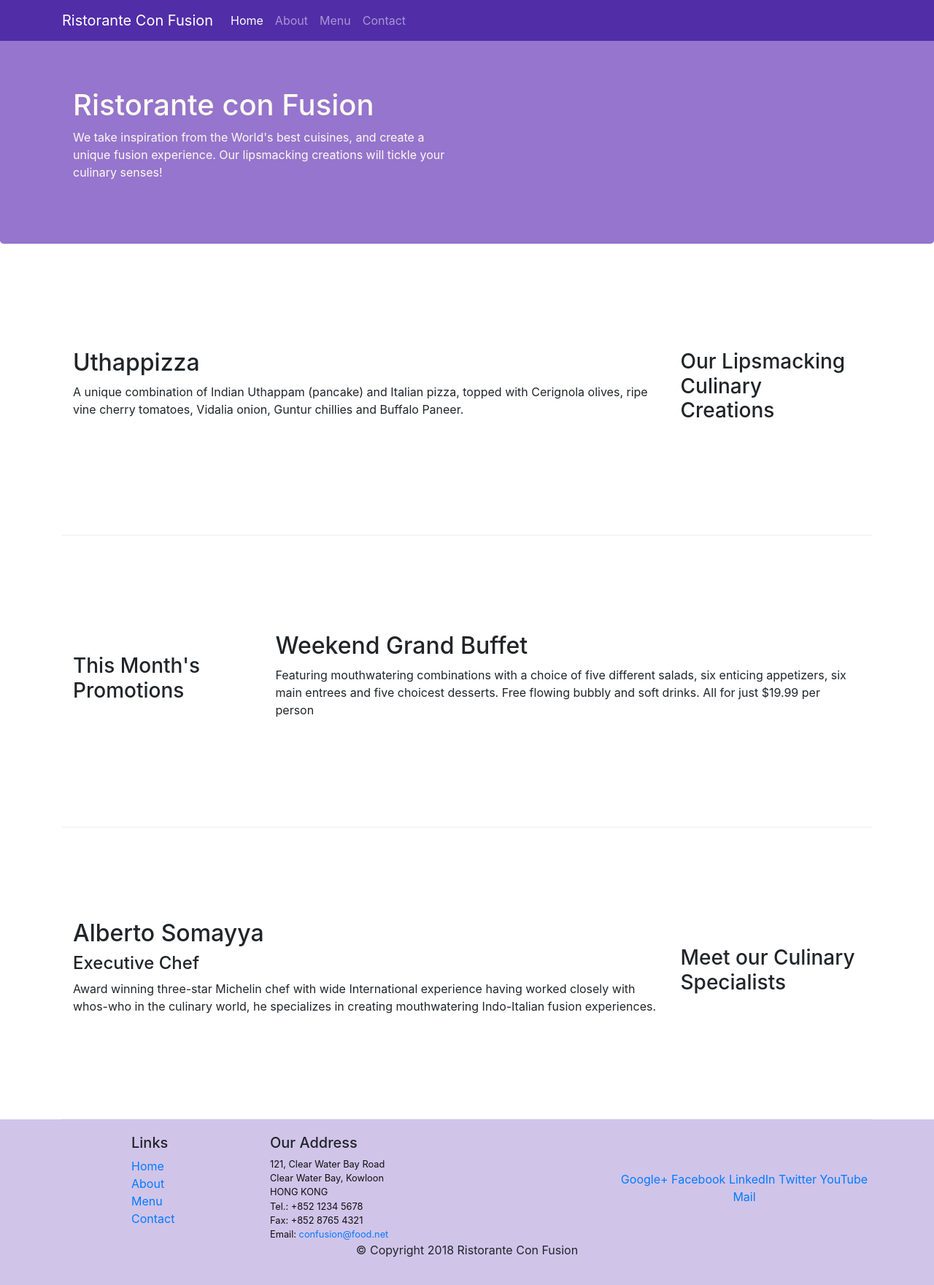
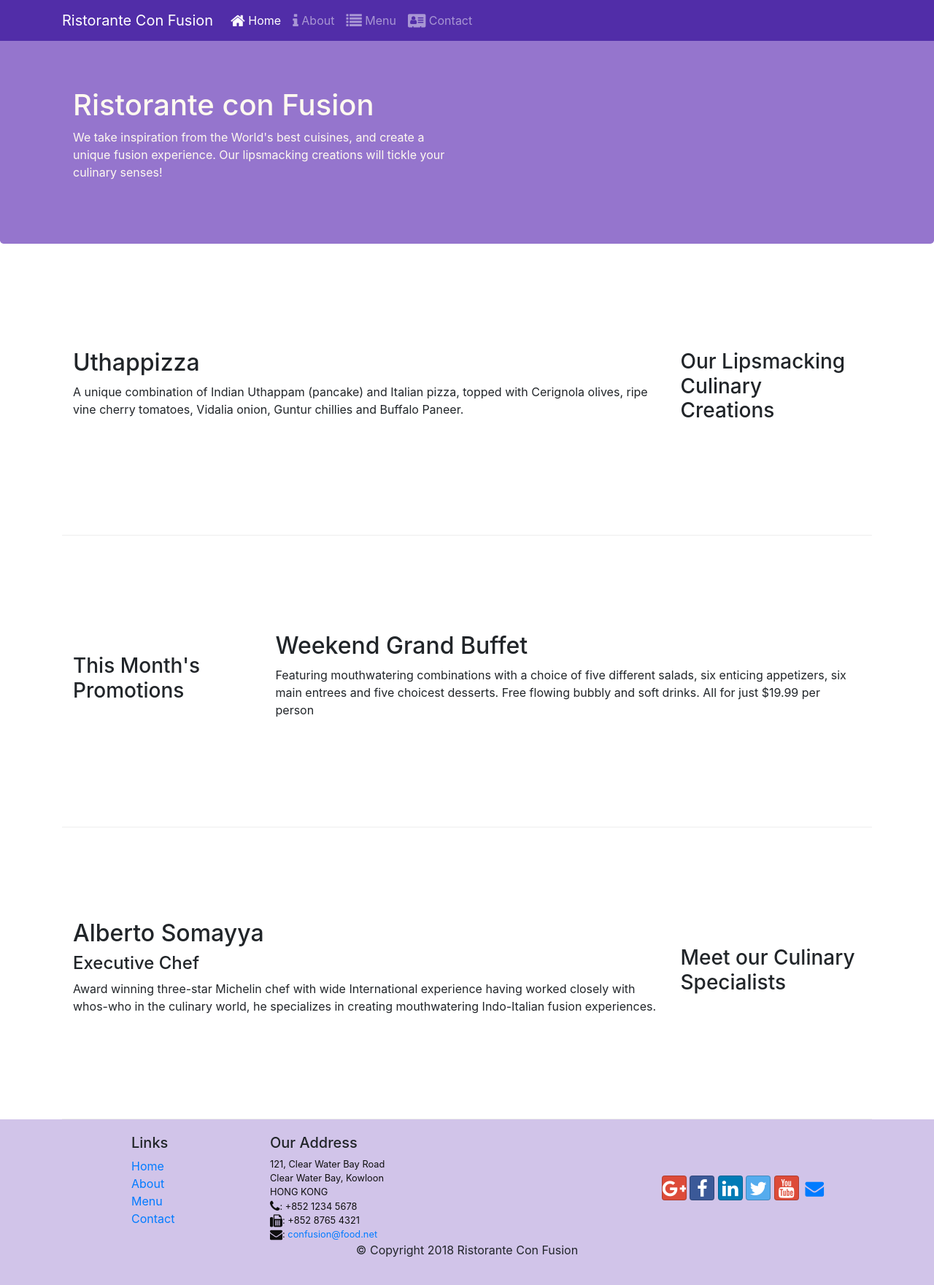
Before and after one commit to zma99/bootstrap-project, a website: page index.html in a window 1280 px wide. Shown: the whole page at 73% size. Drawn offline with nearby package versions, Linux system fonts and the light colour scheme.

Commit message:
Icon Fonts

```diff
--- a/index.html
+++ b/index.html
@@ -9,6 +9,8 @@
 
     <!-- Bootstrap CSS -->
     <link rel="stylesheet" href="node_modules/bootstrap/dist/css/bootstrap.min.css">
+    <link rel="stylesheet" href="node_modules/font-awesome/css/font-awesome.min.css">
+    <link rel="stylesheet" href="node_modules/bootstrap-social/bootstrap-social.css">
     <link rel="stylesheet" href="css/styles.css">
     <title>Ristorante Con Fusion</title>
 </head>
@@ -22,10 +24,10 @@
             <a class="navbar-brand" href="#">Ristorante Con Fusion</a>
             <div class="collapse navbar-collapse" id="Navbar">
                 <ul class="navbar-nav mr-auto">
-                    <li class="nav-item active"><a class="nav-link" href="#">Home</a></li>
-                    <li class="nav-item"><a class="nav-link" href="./aboutus.html">About</a></li>
-                    <li class="nav-item"><a class="nav-link" href="#">Menu</a></li>
-                    <li class="nav-item"><a class="nav-link" href="#">Contact</a></li>
+                    <li class="nav-item active"><a class="nav-link" href="#"><span class="fa fa-home fa-lg"></span> Home</a></li>
+                    <li class="nav-item"><a class="nav-link" href="./aboutus.html"><span class="fa fa-info fa-lg"></span> About</a></li>
+                    <li class="nav-item"><a class="nav-link" href="#"><span class="fa fa-list fa-lg"></span> Menu</a></li>
+                    <li class="nav-item"><a class="nav-link" href="#"><span class="fa fa-address-card fa-lg"></span> Contact</a></li>
                 </ul>
             </div>
         </div>
@@ -85,7 +87,7 @@
                     <h5>Links</h5>
                     <ul class="list-unstyled">
                         <li><a href="#">Home</a></li>
-                        <li><a href="#">About</a></li>
+                        <li><a href="./aboutus.html">About</a></li>
                         <li><a href="#">Menu</a></li>
                         <li><a href="#">Contact</a></li>
                     </ul>
@@ -96,19 +98,19 @@
 		              121, Clear Water Bay Road<br>
 		              Clear Water Bay, Kowloon<br>
 		              HONG KONG<br>
-		              Tel.: +852 1234 5678<br>
-		              Fax: +852 8765 4321<br>
-		              Email: <a href="mailto:confusion@food.net">confusion@food.net</a>
+		              <i class="fa fa-phone fa-lg"></i>: +852 1234 5678<br>
+		              <i class="fa fa-fax fa-lg"></i>: +852 8765 4321<br>
+		              <i class="fa fa-envelope fa-lg"></i>: <a href="mailto:confusion@food.net">confusion@food.net</a>
 		           </address>
                 </div>
                 <div class="col-12 col-sm-4 align-self-center">
                     <div class="text-center">
-                        <a href="http://google.com/+">Google+</a>
-                        <a href="http://www.facebook.com/profile.php?id=">Facebook</a>
-                        <a href="http://www.linkedin.com/in/">LinkedIn</a>
-                        <a href="http://twitter.com/">Twitter</a>
-                        <a href="http://youtube.com/">YouTube</a>
-                        <a href="mailto:">Mail</a>
+                        <a class="btn btn-social-icon btn-google" href="http://google.com/+"><i class="fa fa-google-plus fa-lg"></i></a>
+                        <a class="btn btn-social-icon btn-facebook" href="http://www.facebook.com/profile.php?id="><i class="fa fa-facebook fa-lg"></i></a>
+                        <a class="btn btn-social-icon btn-linkedin" href="http://www.linkedin.com/in/"><i class="fa fa-linkedin fa-lg"></i></a>
+                        <a class="btn btn-social-icon btn-twitter" href="http://twitter.com/"><i class="fa fa-twitter fa-lg"></i></a>
+                        <a class="btn btn-social-icon btn-google" href="http://youtube.com/"><i class="fa fa-youtube fa-lg"></i></a>
+                        <a class="btn btn-social-icon" href="mailto:"><i class="fa fa-envelope fa-lg"></i></a>
                     </div>
                 </div>
            </div>
--- a/package.json
+++ b/package.json
@@ -15,6 +15,8 @@
   },
   "dependencies": {
     "bootstrap": "^4.0.0",
+    "bootstrap-social": "^5.1.1",
+    "font-awesome": "^4.7.0",
     "jquery": "^3.3.1",
     "popper.js": "^1.12.9"
   }
```
Also changed, not shown: aboutus.html (+16 -14 lines), 1 other file.
